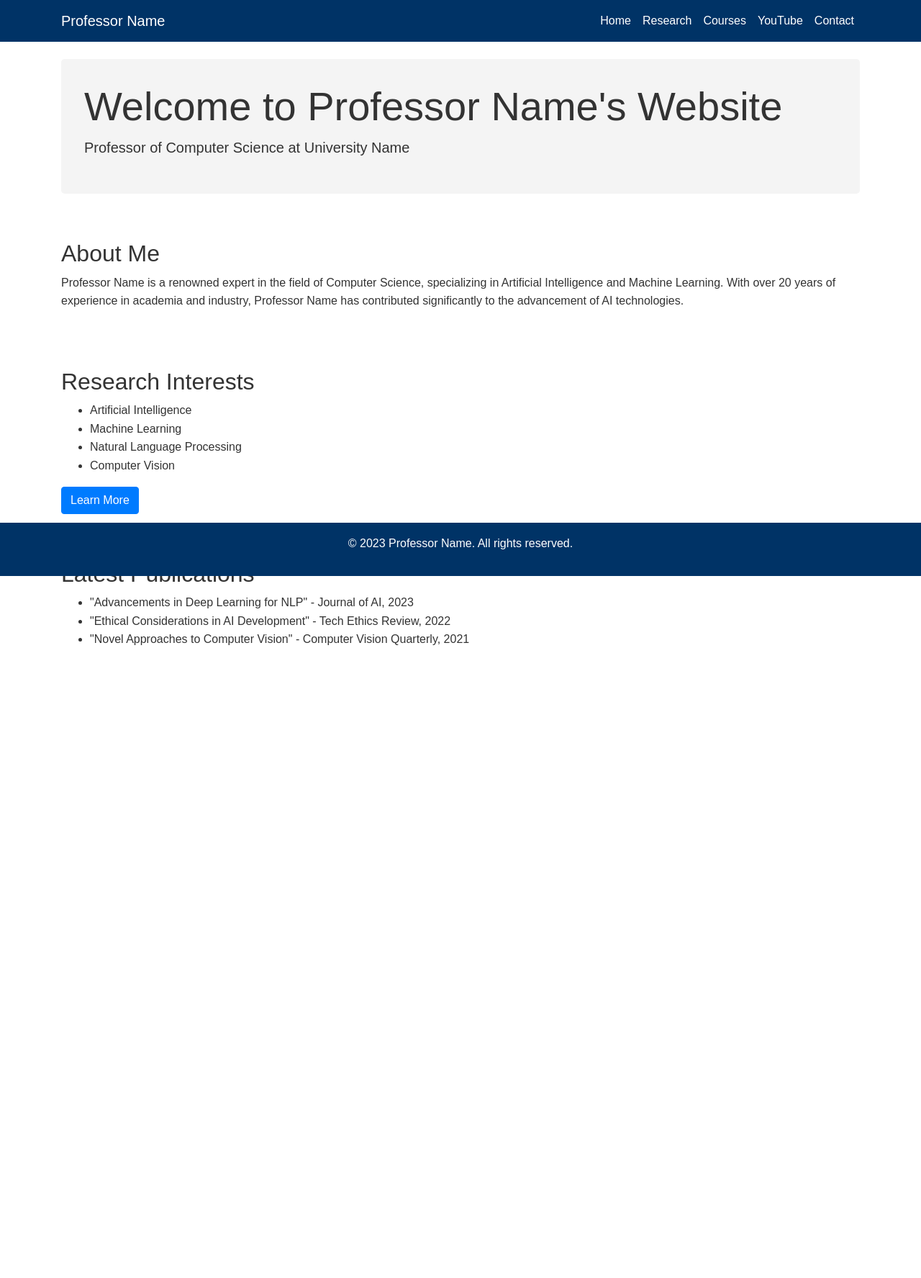
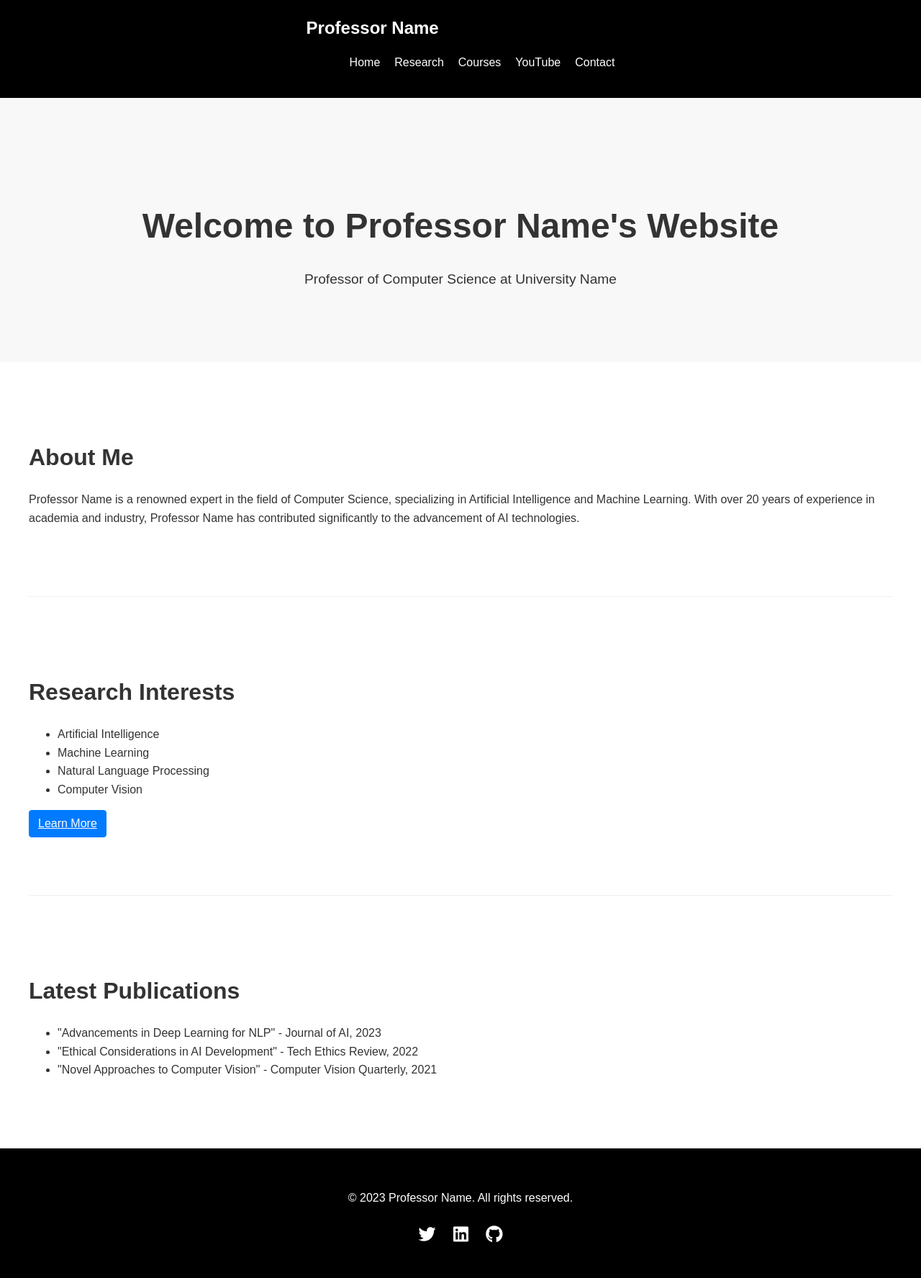
Before and after one commit to JoeSon19/JiseonYang, a Flask app: page / in a window 1280 px wide. Shown: the whole page at 72% size. Before the commit the page ends 896 px from the top, so only its background shows below. Run offline with Flask 3, Linux system fonts and the light colour scheme; some libraries are stand-ins or nearby versions.

Commit message:
Agent step completed: Build the initial prototype

```diff
--- a/static/css/styles.css
+++ b/static/css/styles.css
@@ -1,39 +1,198 @@
+/* Global Styles */
 body {
     font-family: 'Arial', sans-serif;
     line-height: 1.6;
     color: #333;
+    background-color: #fff;
+    margin: 0;
+    padding: 0;
 }
 
-.navbar {
-    background-color: #003366;
+.container {
+    max-width: 1200px;
+    margin: 0 auto;
+    padding: 0 20px;
 }
 
-.navbar-brand, .nav-link {
-    color: #fff !important;
+/* Typography */
+h1, h2, h3, h4, h5, h6 {
+    font-weight: bold;
+    margin-bottom: 20px;
 }
 
-.jumbotron {
-    background-color: #f4f4f4;
-    padding: 2rem;
+h1 {
+    font-size: 2.5rem;
 }
 
-.section {
-    padding: 2rem 0;
+h2 {
+    font-size: 2rem;
 }
 
-.footer {
-    background-color: #003366;
+/* Navigation */
+header {
+    background-color: #000;
+    padding: 20px 0;
+}
+
+nav {
+    display: flex;
+    justify-content: space-between;
+    align-items: center;
+}
+
+.logo {
     color: #fff;
+    font-size: 1.5rem;
+    text-decoration: none;
+    font-weight: bold;
+}
+
+.nav-links {
+    display: flex;
+    list-style: none;
+}
+
+.nav-links li {
+    margin-left: 20px;
+}
+
+.nav-links a {
+    color: #fff;
+    text-decoration: none;
+    transition: color 0.3s ease;
+}
+
+.nav-links a:hover {
+    color: #f1c40f;
+}
+
+.menu-toggle {
+    display: none;
+    color: #fff;
+    font-size: 1.5rem;
+    cursor: pointer;
+}
+
+/* Hero Section */
+.hero {
+    background-color: #f8f8f8;
+    padding: 100px 0;
     text-align: center;
-    padding: 1rem 0;
-    position: absolute;
-    bottom: 0;
-    width: 100%;
+}
+
+.hero h1 {
+    font-size: 3rem;
+    margin-bottom: 20px;
+}
+
+.hero p {
+    font-size: 1.2rem;
+    max-width: 600px;
+    margin: 0 auto;
+}
+
+/* Sections */
+.section {
+    padding: 80px 0;
+    border-bottom: 1px solid #eee;
+}
+
+.section:last-child {
+    border-bottom: none;
+}
+
+/* Footer */
+footer {
+    background-color: #000;
+    color: #fff;
+    padding: 40px 0;
+    text-align: center;
+}
+
+.social-links {
+    margin-top: 20px;
+}
+
+.social-links a {
+    color: #fff;
+    font-size: 1.5rem;
+    margin: 0 10px;
+    transition: color 0.3s ease;
+}
+
+.social-links a:hover {
+    color: #f1c40f;
+}
+
+/* Responsive Design */
+@media (max-width: 768px) {
+    .nav-links {
+        display: none;
+        flex-direction: column;
+        position: absolute;
+        top: 70px;
+        left: 0;
+        width: 100%;
+        background-color: #000;
+        padding: 20px 0;
+    }
+
+    .nav-links.active {
+        display: flex;
+    }
+
+    .nav-links li {
+        margin: 10px 0;
+    }
+
+    .menu-toggle {
+        display: block;
+    }
+}
+
+/* Additional styles for existing elements */
+.jumbotron {
+    background-color: #f8f8f8;
+    padding: 60px 0;
+    text-align: center;
+}
+
+.alert {
+    padding: 15px;
+    margin-bottom: 20px;
+    border: 1px solid transparent;
+    border-radius: 4px;
+}
+
+.alert-success {
+    color: #155724;
+    background-color: #d4edda;
+    border-color: #c3e6cb;
 }
 
 /* YouTube page styles */
 .embed-responsive {
-    margin-bottom: 1rem;
+    position: relative;
+    display: block;
+    width: 100%;
+    padding: 0;
+    overflow: hidden;
+}
+
+.embed-responsive::before {
+    content: "";
+    display: block;
+    padding-top: 56.25%;
+}
+
+.embed-responsive-item {
+    position: absolute;
+    top: 0;
+    bottom: 0;
+    left: 0;
+    width: 100%;
+    height: 100%;
+    border: 0;
 }
 
 .playlist-list {
--- a/static/js/script.js
+++ b/static/js/script.js
@@ -1,5 +1,21 @@
 document.addEventListener('DOMContentLoaded', function() {
-    // Add smooth scrolling to all links
+    // Mobile menu toggle
+    const menuToggle = document.querySelector('.menu-toggle');
+    const navLinks = document.querySelector('.nav-links');
+
+    menuToggle.addEventListener('click', function() {
+        navLinks.classList.toggle('active');
+    });
+
+    // Close mobile menu when clicking outside
+    document.addEventListener('click', function(event) {
+        const isClickInside = navLinks.contains(event.target) || menuToggle.contains(event.target);
+        if (!isClickInside && navLinks.classList.contains('active')) {
+            navLinks.classList.remove('active');
+        }
+    });
+
+    // Smooth scrolling for anchor links
     document.querySelectorAll('a[href^="#"]').forEach(anchor => {
         anchor.addEventListener('click', function (e) {
             e.preventDefault();
--- a/templates/base.html
+++ b/templates/base.html
@@ -4,39 +4,32 @@
     <meta charset="UTF-8">
     <meta name="viewport" content="width=device-width, initial-scale=1.0">
     <title>{% block title %}Professor's Website{% endblock %}</title>
-    <link rel="stylesheet" href="https://stackpath.bootstrapcdn.com/bootstrap/4.5.2/css/bootstrap.min.css">
+    <link rel="stylesheet" href="https://cdnjs.cloudflare.com/ajax/libs/font-awesome/5.15.3/css/all.min.css">
     <link rel="stylesheet" href="{{ url_for('static', filename='css/styles.css') }}">
 </head>
 <body>
-    <nav class="navbar navbar-expand-lg navbar-dark">
+    <header>
+        <nav>
             <div class="container">
-            <a class="navbar-brand" href="{{ url_for('index') }}">Professor Name</a>
-            <button class="navbar-toggler" type="button" data-toggle="collapse" data-target="#navbarNav" aria-controls="navbarNav" aria-expanded="false" aria-label="Toggle navigation">
-                <span class="navbar-toggler-icon"></span>
-            </button>
-            <div class="collapse navbar-collapse" id="navbarNav">
-                <ul class="navbar-nav ml-auto">
-                    <li class="nav-item">
-                        <a class="nav-link" href="{{ url_for('index') }}">Home</a>
-                    </li>
-                    <li class="nav-item">
-                        <a class="nav-link" href="{{ url_for('research') }}">Research</a>
-                    </li>
-                    <li class="nav-item">
-                        <a class="nav-link" href="{{ url_for('courses') }}">Courses</a>
-                    </li>
-                    <li class="nav-item">
-                        <a class="nav-link" href="{{ url_for('youtube') }}">YouTube</a>
-                    </li>
-                    <li class="nav-item">
-                        <a class="nav-link" href="{{ url_for('contact') }}">Contact</a>
-                    </li>
+                <a href="{{ url_for('index') }}" class="logo">Professor Name</a>
+                <ul class="nav-links">
+                    <li><a href="{{ url_for('index') }}">Home</a></li>
+                    <li><a href="{{ url_for('research') }}">Research</a></li>
+                    <li><a href="{{ url_for('courses') }}">Courses</a></li>
+                    <li><a href="{{ url_for('youtube') }}">YouTube</a></li>
+                    <li><a href="{{ url_for('contact') }}">Contact</a></li>
                 </ul>
+                <div class="menu-toggle">
+                    <i class="fas fa-bars"></i>
                 </div>
             </div>
         </nav>
+    </header>
 
-    <main class="container mt-4">
+    <main>
+        {% block hero %}{% endblock %}
+
+        <div class="container">
             {% with messages = get_flashed_messages(with_categories=true) %}
                 {% if messages %}
                     {% for category, message in messages %}
@@ -46,17 +39,20 @@
             {% endwith %}
 
             {% block content %}{% endblock %}
+        </div>
     </main>
 
-    <footer class="footer mt-5">
+    <footer>
         <div class="container">
             <p>&copy; 2023 Professor Name. All rights reserved.</p>
+            <div class="social-links">
+                <a href="#" target="_blank"><i class="fab fa-twitter"></i></a>
+                <a href="#" target="_blank"><i class="fab fa-linkedin"></i></a>
+                <a href="#" target="_blank"><i class="fab fa-github"></i></a>
+            </div>
         </div>
     </footer>
 
-    <script src="https://code.jquery.com/jquery-3.5.1.slim.min.js"></script>
-    <script src="https://cdn.jsdelivr.net/npm/@popperjs/core@2.5.3/dist/umd/popper.min.js"></script>
-    <script src="https://stackpath.bootstrapcdn.com/bootstrap/4.5.2/js/bootstrap.min.js"></script>
     <script src="{{ url_for('static', filename='js/script.js') }}"></script>
 </body>
 </html>
--- a/templates/index.html
+++ b/templates/index.html
@@ -2,12 +2,16 @@
 
 {% block title %}Professor Name - Home{% endblock %}
 
+{% block hero %}
+<section class="hero">
+    <div class="container">
+        <h1>Welcome to Professor Name's Website</h1>
+        <p>Professor of Computer Science at University Name</p>
+    </div>
+</section>
+{% endblock %}
+
 {% block content %}
-<div class="jumbotron">
-    <h1 class="display-4">Welcome to Professor Name's Website</h1>
-    <p class="lead">Professor of Computer Science at University Name</p>
-</div>
-
 <section class="section">
     <h2>About Me</h2>
     <p>Professor Name is a renowned expert in the field of Computer Science, specializing in Artificial Intelligence and Machine Learning. With over 20 years of experience in academia and industry, Professor Name has contributed significantly to the advancement of AI technologies.</p>
```
Also changed, not shown: other parts of static/css/styles.css (+27 -3 lines). Lines whose indentation alone changed are shown as unchanged.
